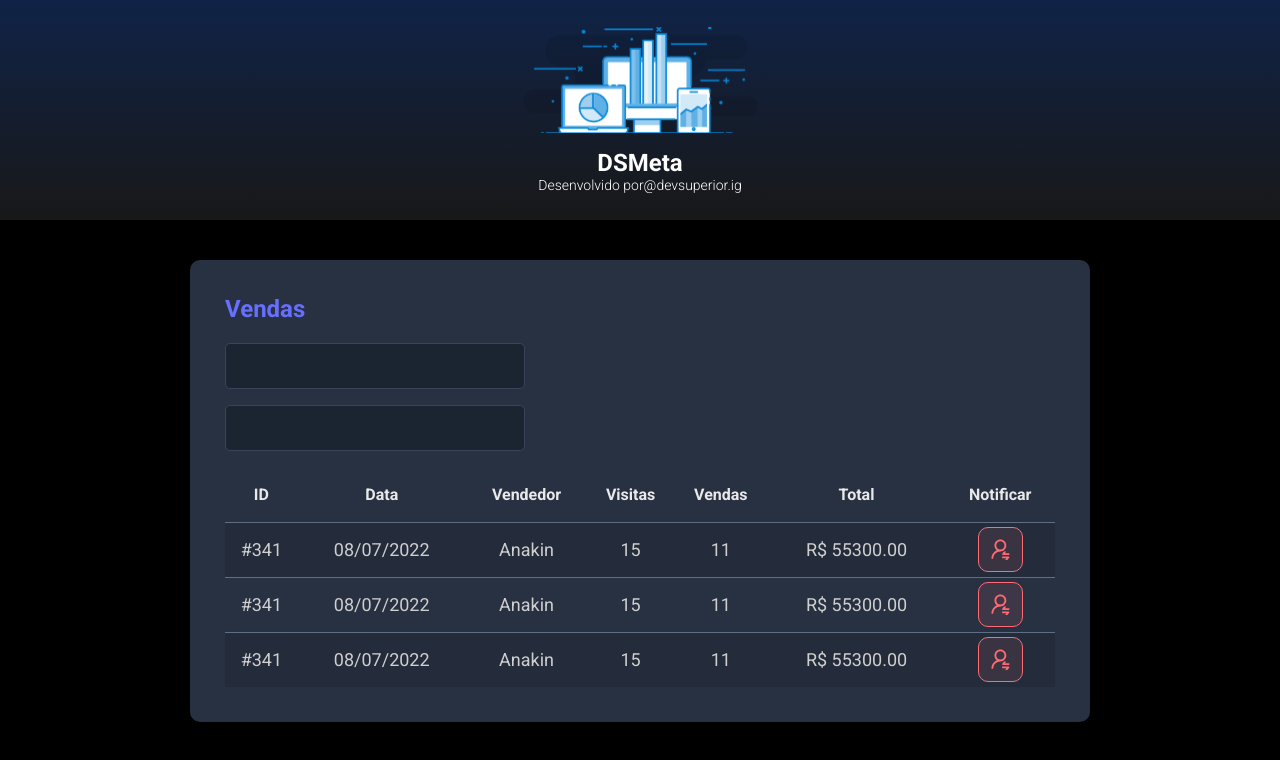
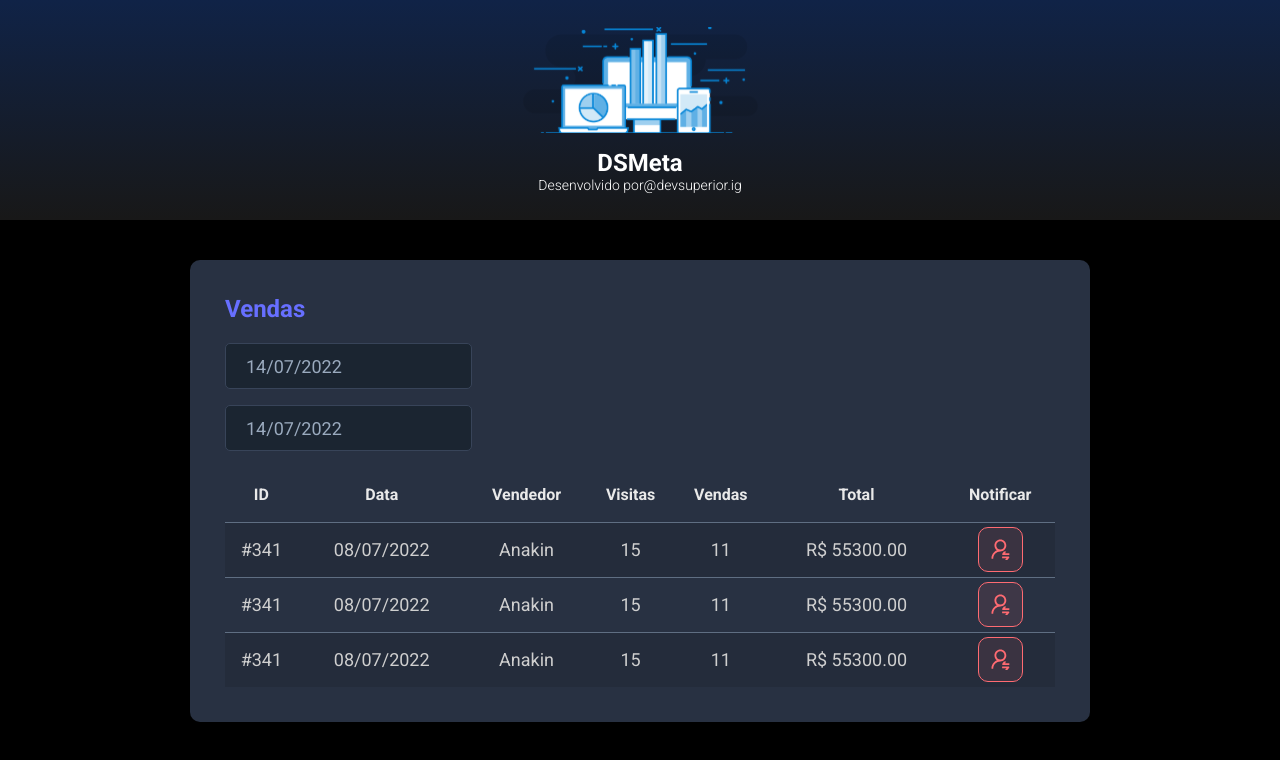
Before and after one commit to PedroAndradeOriginal/dsmeta, a React (Vite) app in the folder frontend/: page / in a window 1280 px wide. Shown: the top 760 px of the page. Built offline with nearby package versions, Linux system fonts and the light colour scheme.

Commit message:
Datapicker

```diff
--- a/frontend/src/components/SalesCard/index.tsx
+++ b/frontend/src/components/SalesCard/index.tsx
@@ -1,3 +1,5 @@
+import DatePicker from "react-datepicker";
+import "react-datepicker/dist/react-datepicker.css";
 import NotificationButton from '../NotificationButton'
 import './styles.css'
 
@@ -8,10 +10,20 @@
       <h2 className="dsmeta-sales-title">Vendas</h2>
       <div>
         <div className="dsmeta-form-control-container">
-          <input className="dsmeta-form-control" type="text" />
+          <DatePicker
+            selected={new Date()}
+            onChange={(date: Date) => { }}
+            className="dsmeta-form-control"
+            dateFormat="dd/MM/yyyy"
+          />
         </div>
         <div className="dsmeta-form-control-container">
-          <input className="dsmeta-form-control" type="text" />
+          <DatePicker
+            selected={new Date()}
+            onChange={(date: Date) => { }}
+            className="dsmeta-form-control"
+            dateFormat="dd/MM/yyyy"
+          />
         </div>
       </div>
 
```
